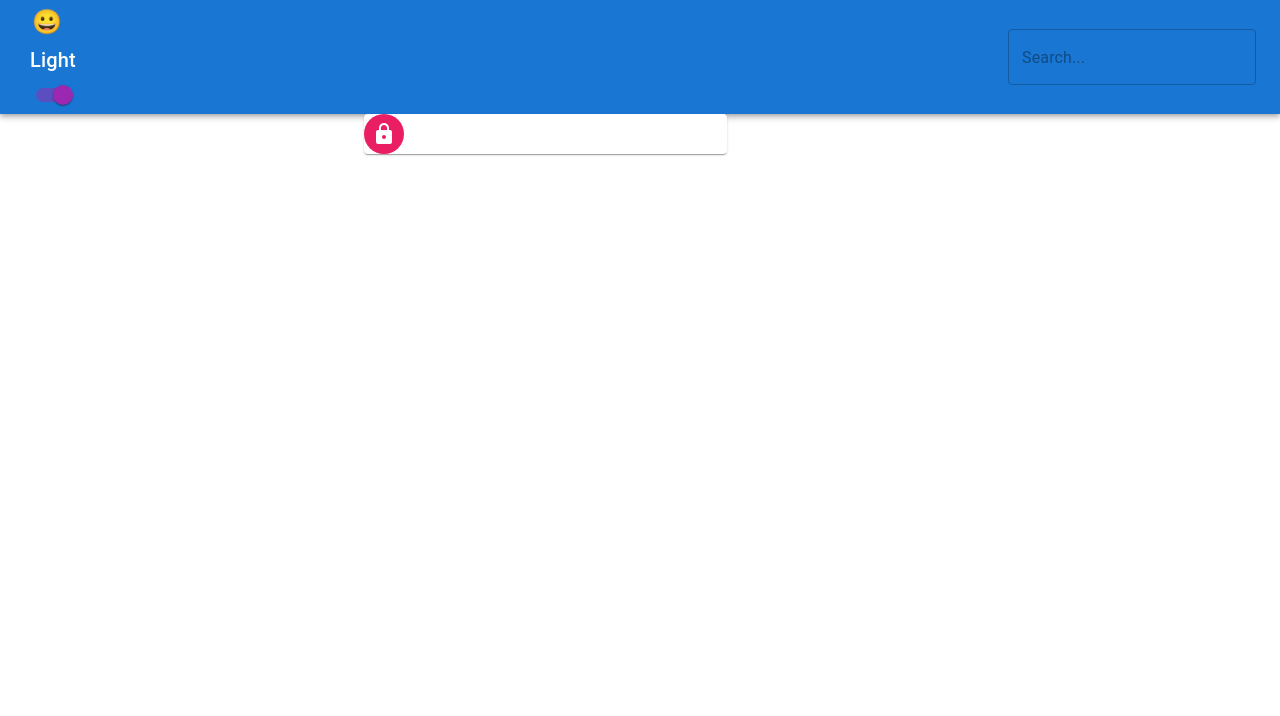
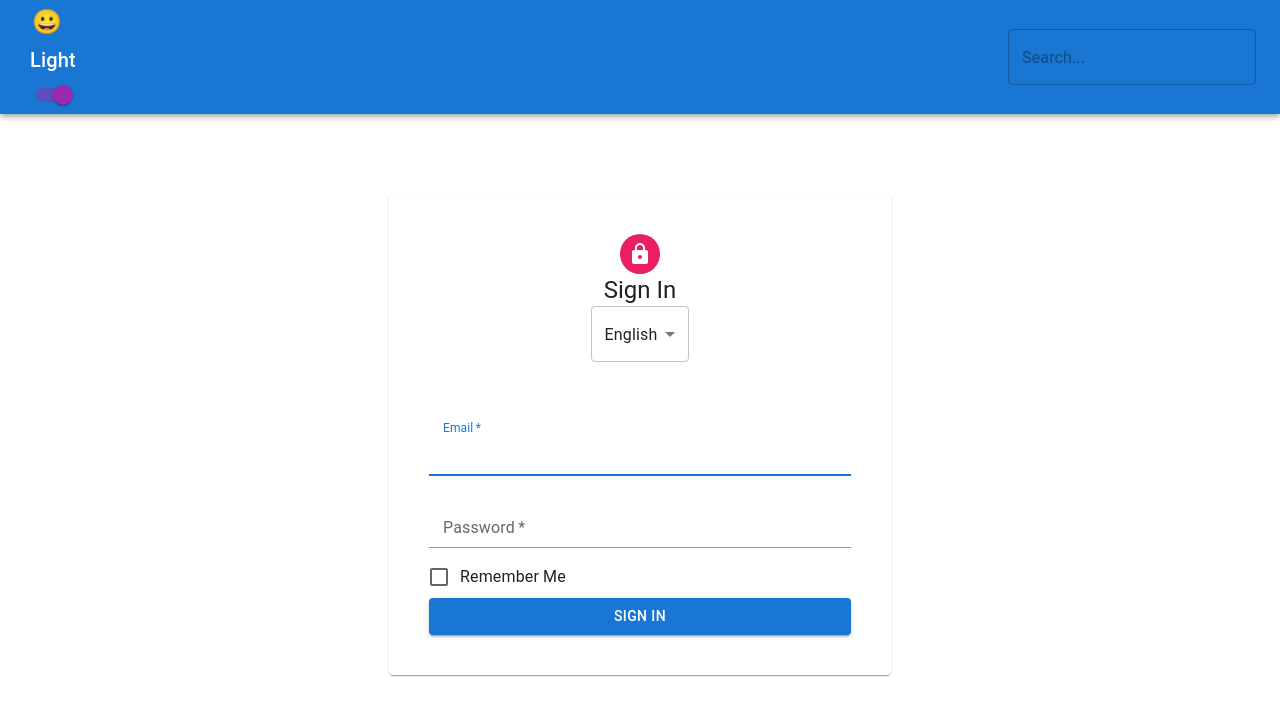
Before and after one commit to J4Web/react-context, a React (Create React App) app: page / in a window 1280 px wide. Shown: the top 716 px of the page. Built offline with nearby package versions, Linux system fonts and the light colour scheme; the HTML template or start-up script is replaced by a standard one.

Commit message:
completed the form

```diff
--- a/src/FormComp.jsx
+++ b/src/FormComp.jsx
@@ -1,5 +1,4 @@
 import React from  'react'
-import AppBar from   '@mui/icons-material'
 import CssBaseline from '@mui/material/CssBaseline';
 import Box from '@mui/material/Box';
 import Container from '@mui/material/Container';
@@ -7,25 +6,87 @@ import Avatar from '@mui/material/Avatar';
 import Paper from '@mui/material/Paper';
 import Grid from '@mui/material/Grid';
 import { withStyles } from '@mui/styles';
-import { green, pink } from '@mui/material/colors';
+import { pink } from '@mui/material/colors';
 import LockIcon from '@mui/icons-material/Lock';
+import {Typography} from '@mui/material';
+import {Select} from '@mui/material'
+import MenuItem from '@mui/material/MenuItem';
+import FormControl from '@mui/material/FormControl';
+import InputLabel from '@mui/material/InputLabel';
+import {Input} from '@mui/material';
+import { FormControlLabel } from '@mui/material';
+import Checkbox from '@mui/material/Checkbox';
+import Button from '@mui/material/Button';
+const styles={
 
-import styles from "./styles/FormStyles"
+    container: {
+        padding:"80px",
+        display: 'flex!important',
+        justifyContent:'center!important',
+        alignItems: 'center!important',
+
+    },
+    topContainer:{
+        display: 'flex!important',
+        justifyContent:'center',
+        flexDirection:"column",
+        alignItems: 'center!important',
+        padding:"40px"
+    },
+    form:{
+        width:'100%',
+        marginTop:"50px"
+    },
+    submit:{
+        minWidth:'100%!important',
+    }
+}
 
 class FormComp extends React.Component {
     render() {
         const {classes}=this.props;
-        return <>
+        return <main >
             <CssBaseline/>
-            <Container maxWidth="sm">
-                <Box xs={{flexGrow:1}}>
-                <Grid container spacing={2}>
+            <Container className={classes.container} >
+                <Box xs={{flexGrow:1}} >
+                <Grid style={{display:'flex',justifyContent:'center',alignItems: 'center'}} container spacing={1}>
                 <Grid item xs={8}>
-                <Paper>
-<Avatar sx={{ bgcolor: pink[500] }}>
+                <Paper  className={classes.topContainer}>
+<Avatar sx={{ bgcolor: pink[500]}}>
 <LockIcon />
 
 </Avatar>
+<Typography variant="h5">
+Sign In
+
+</Typography>
+<Select value='english'>
+    <MenuItem value="english">English</MenuItem>
+    <MenuItem value="French">French</MenuItem>
+    <MenuItem value="Spanish">Spanish</MenuItem>
+</Select>
+<form className={classes.form}>
+<FormControl margin="normal" required fullWidth>
+<InputLabel htmlFor="email">
+Email
+</InputLabel>
+<Input id="email" name="email" autoFocus>
+
+</Input>
+
+</FormControl>
+<FormControl margin="normal" required fullWidth>
+<InputLabel htmlFor="password">
+Password
+</InputLabel>
+<Input id="password" name="password" >
+
+</Input>
+
+</FormControl>
+<FormControlLabel control={<Checkbox/>} label="Remember Me"/>
+<Button variant="contained" type="submit" color="primary" className={classes.submit}>Sign In</Button>
+</form>
                 </Paper>
 
                 </Grid>
@@ -34,8 +95,7 @@ class FormComp extends React.Component {
                 </Box>
             </Container>
 
-       </>
-
+       </main>
     }
 }
 export default withStyles(styles)(FormComp)
```
